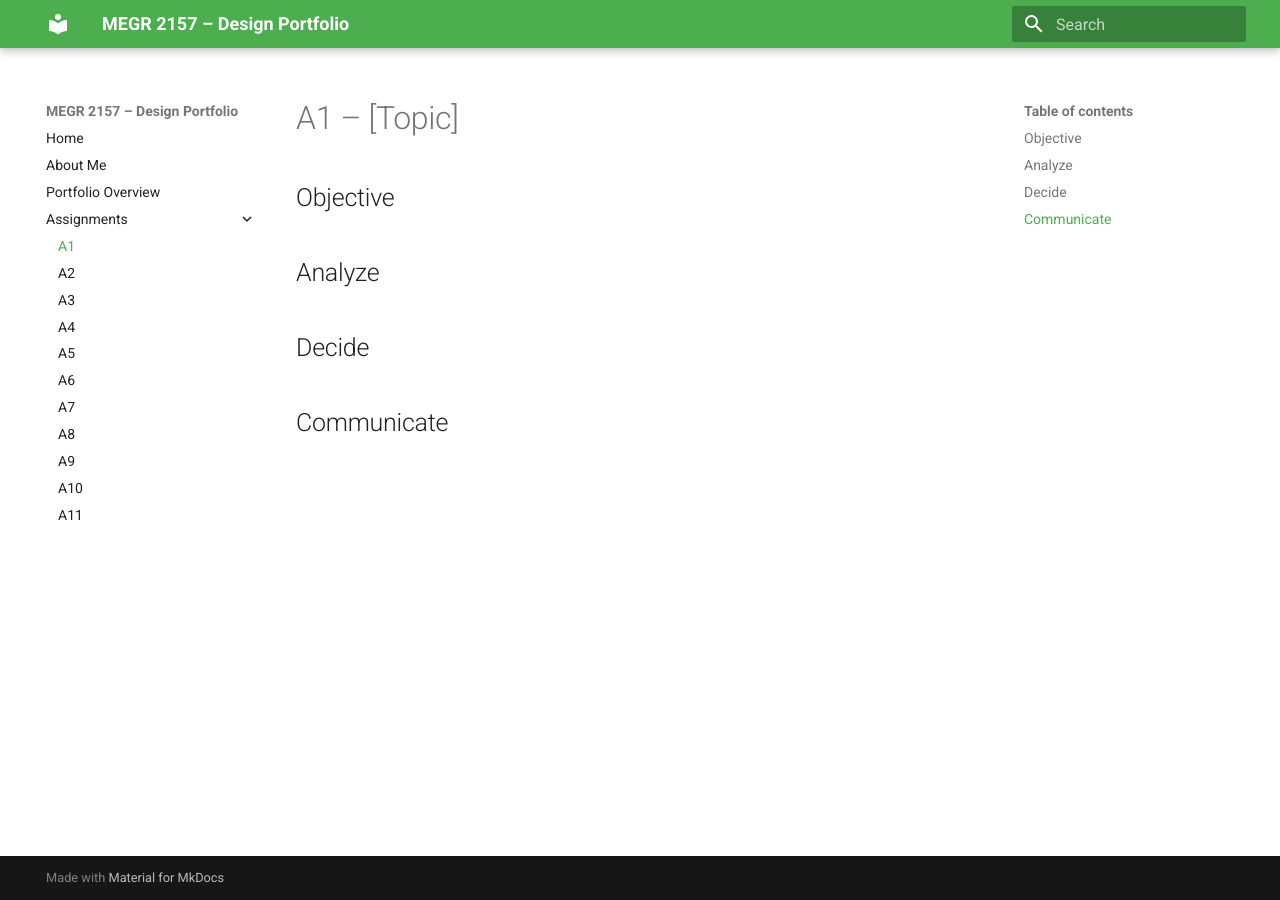
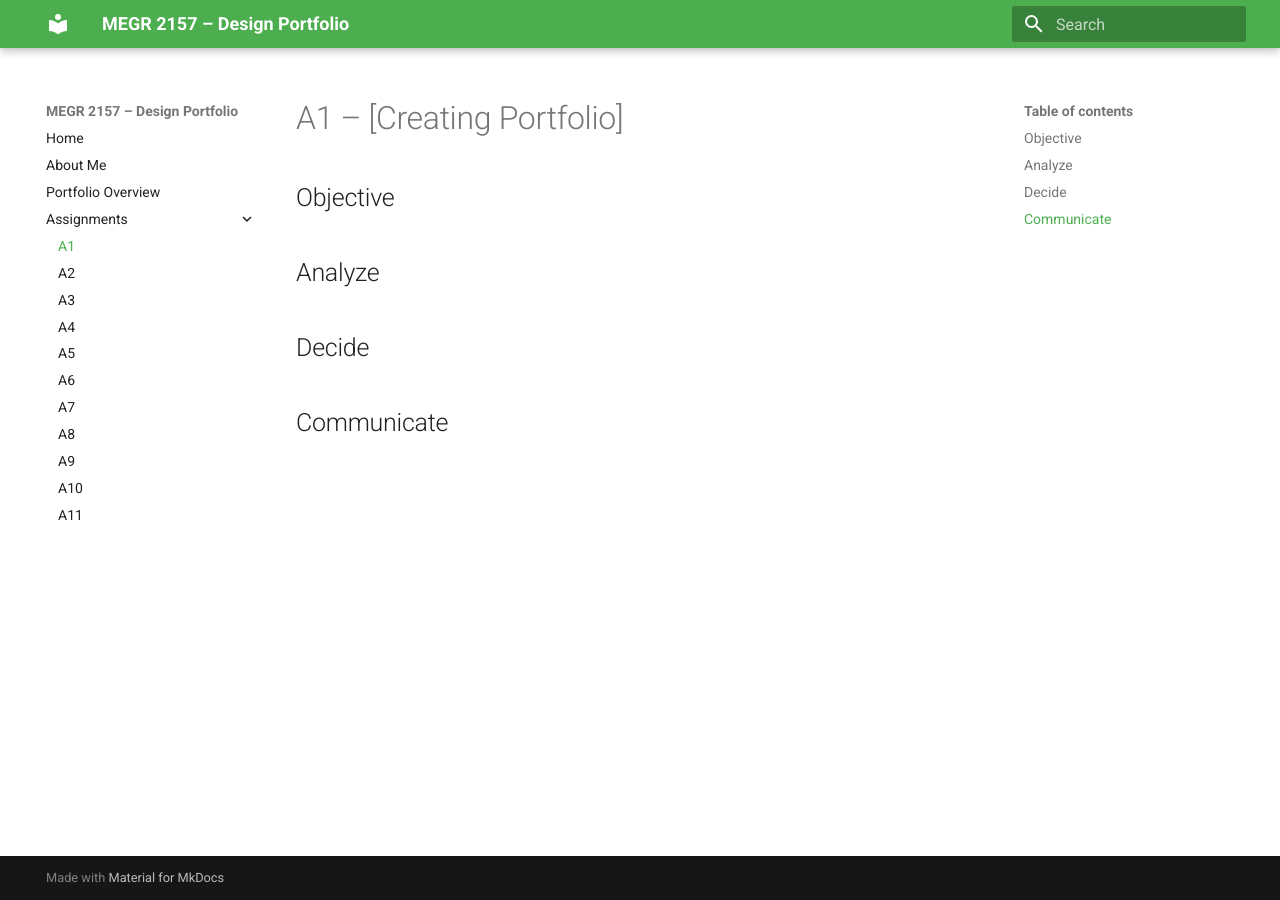
Before and after one commit to carandapz/design-projects-portfolio, an MkDocs documentation site: the page built from docs/assignments/A01/index.md, in a window 1280 px wide. Built offline with MkDocs 1.6.1 and Material for MkDocs 9.7.7, drawn with Linux system fonts in a browser that asks for light colours.

Commit message:
Update index.md

```diff
--- a/docs/assignments/A01/index.md
+++ b/docs/assignments/A01/index.md
@@ -1,4 +1,4 @@
-# A1 – [Topic]
+# A1 – [Creating Portfolio]
 
 ## Objective
 
```
